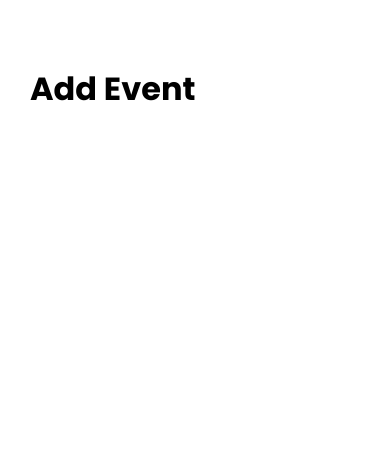
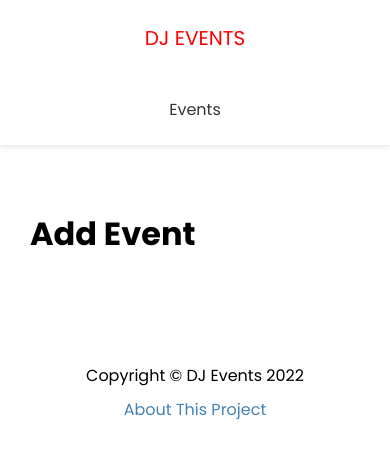
Before and after one commit to kcansari/dj-events-frontend, a Next.js app: page /events/add in a window 390 px wide. Shown: the top 458 px of the page. Built offline with nearby package versions, Linux system fonts and the light colour scheme.

Commit message:
Header & Footer

```diff
--- /dev/null
+++ b/components/Footer.js
@@ -0,0 +1,15 @@
+import Link from 'next/link'
+import styles from '../styles/Footer.module.css'
+
+const Footer = () => {
+  return (
+    <footer className={styles.footer}>
+      <p>Copyright &copy; DJ Events 2022</p>
+      <p>
+        <Link href={'/about'}>About This Project</Link>
+      </p>
+    </footer>
+  )
+}
+
+export default Footer
--- /dev/null
+++ b/components/Header.js
@@ -0,0 +1,22 @@
+import Link from 'next/link'
+import styles from '../styles/Header.module.css'
+
+const Header = () => {
+  return (
+    <header className={styles.header}>
+      <div className={styles.logo}>
+        <Link href={'/'}>DJ Events</Link>
+      </div>
+
+      <nav>
+        <ul>
+          <li>
+            <Link href={'/events'}>Events</Link>
+          </li>
+        </ul>
+      </nav>
+    </header>
+  )
+}
+
+export default Header
--- a/components/Layout.js
+++ b/components/Layout.js
@@ -1,4 +1,6 @@
 import Head from 'next/head'
+import Header from './Header'
+import Footer from './Footer'
 import styles from '../styles/Layout.module.css'
 
 const Layout = ({ title, keywords, description, children }) => {
@@ -9,7 +11,10 @@
         <meta name='description' content={description} />
         <meta name='keywords' content={keywords} />
       </Head>
+
+      <Header />
       <div className={styles.container}>{children}</div>
+      <Footer />
     </div>
   )
 }
--- a/pages/about.js
+++ b/pages/about.js
@@ -1,4 +1,4 @@
-import Layout from './components/Layout'
+import Layout from '../components/Layout'
 
 export default function AboutPage() {
   return (
--- /dev/null
+++ b/styles/Footer.module.css
@@ -0,0 +1,8 @@
+.footer {
+  margin: 100px 0 40px;
+  text-align: center;
+}
+
+.footer p {
+  margin: 5px 0;
+}
--- /dev/null
+++ b/styles/Header.module.css
@@ -0,0 +1,56 @@
+.header {
+  display: flex;
+  justify-content: space-between;
+  align-items: center;
+  background: #fff;
+  color: #333;
+  height: 60px;
+  padding: 0 30px;
+  box-shadow: 0 2px 5px rgba(0, 0, 0, 0.1);
+}
+
+.header a {
+  color: #333;
+  margin-right: 20px;
+}
+
+.header a:hover {
+  color: #000;
+}
+.header ul {
+  display: flex;
+  align-items: center;
+  justify-content: center;
+  list-style: none;
+}
+
+.logo {
+  color: red;
+  font-size: 20px;
+  text-transform: uppercase;
+}
+
+.logo a {
+  color: red;
+}
+
+@media (max-width: 768px) {
+  .header {
+    flex-direction: column;
+    height: auto;
+  }
+
+  .header ul {
+    margin: 20px 0;
+    flex-direction: column;
+    text-align: center;
+  }
+
+  .header a {
+    margin-right: 0;
+  }
+
+  .logo {
+    margin: 20px 0;
+  }
+}
```
